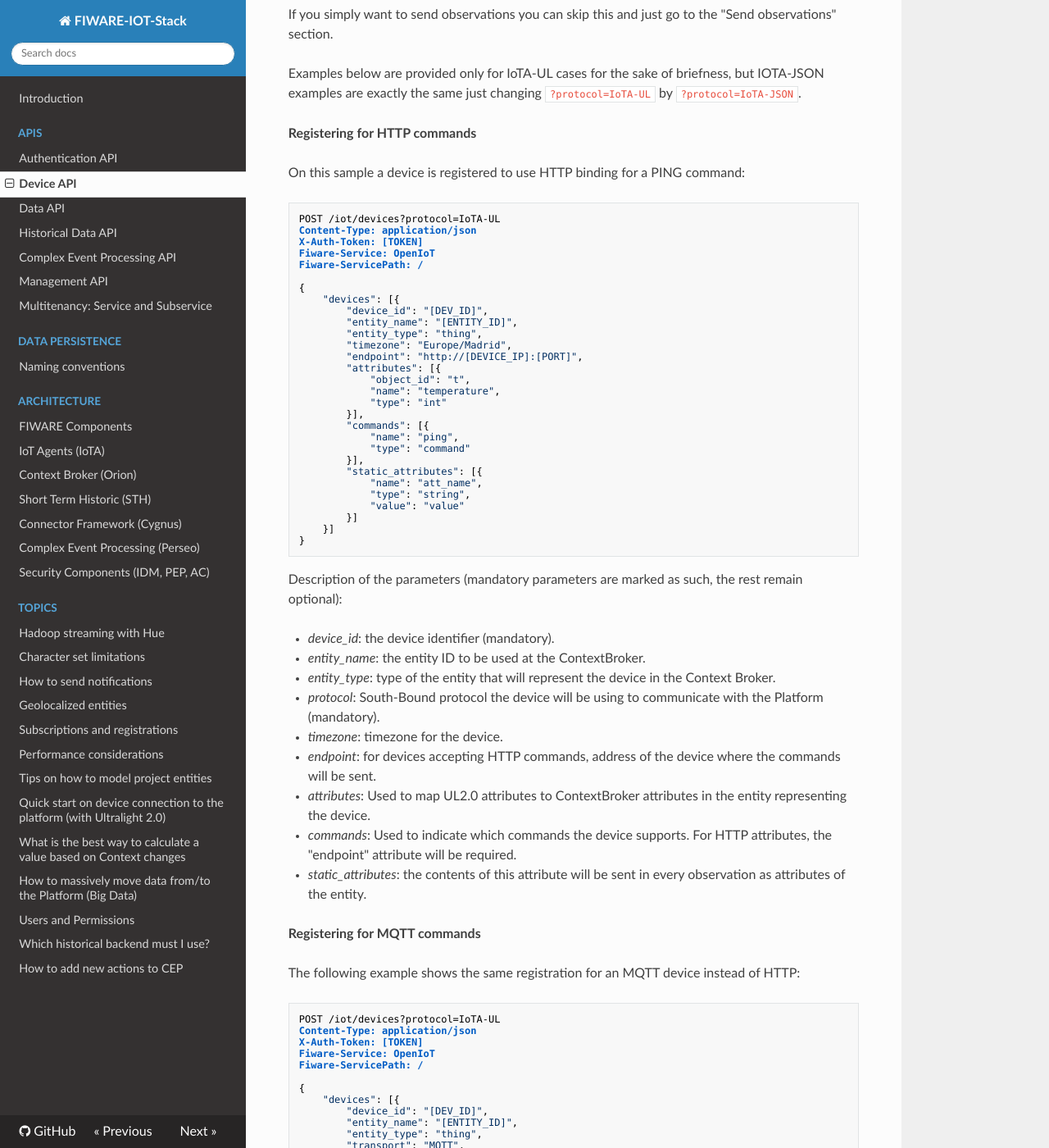
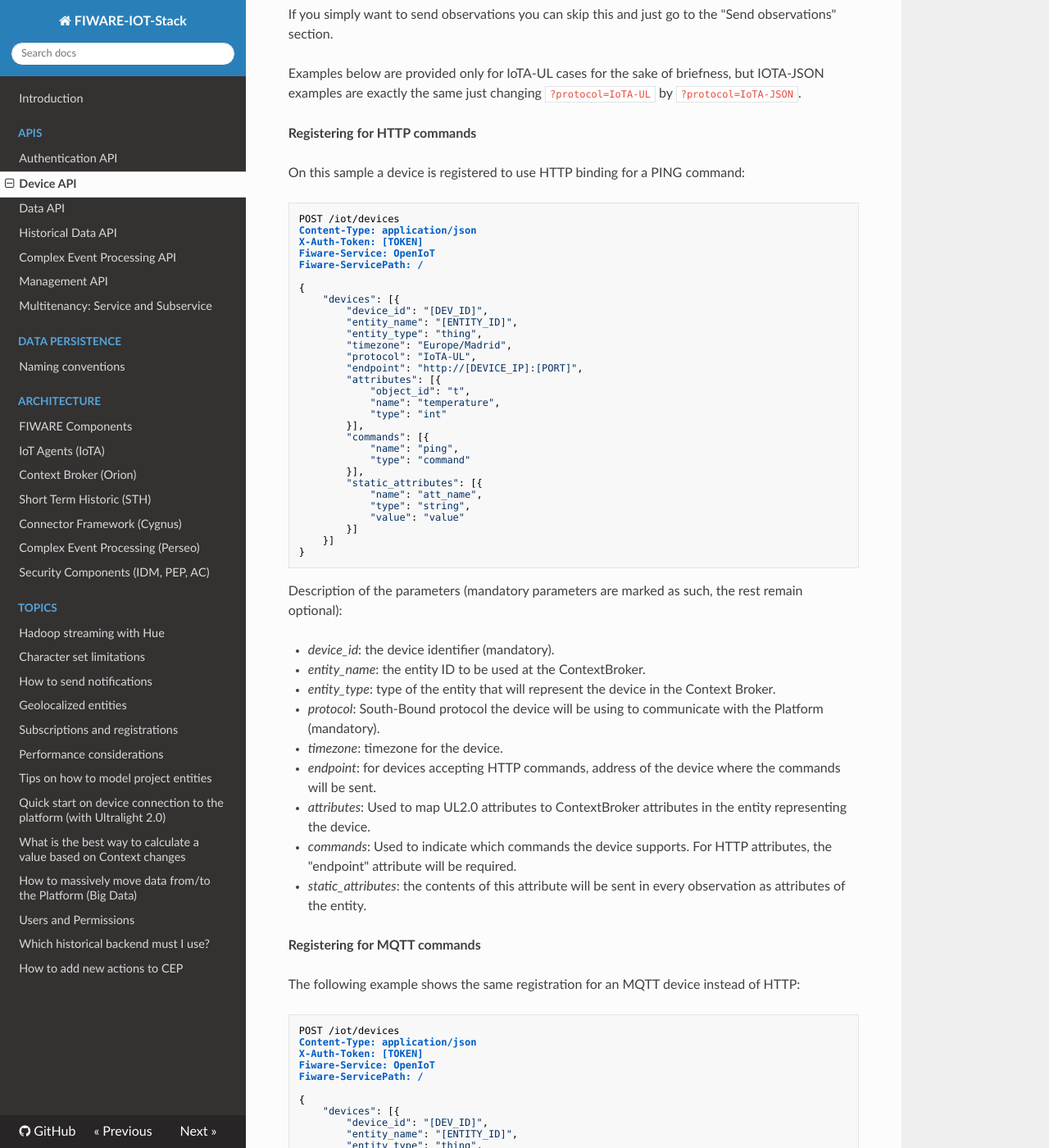
Before and after one commit to telefonicaid/thinking-cities, an MkDocs documentation site: the page built from docs/device_api.md, in a window 1280 px wide and 1400 px high, scrolled down 1872 px. Shown: the whole window at 82% size. Built offline with MkDocs 1.6.1, drawn with Linux system fonts in a browser that asks for light colours; nearby versions of some CDN libraries; old or Windows-style settings are respelled for this version of MkDocs; some of the changed text lies outside the part shown.

Commit message:
Update device_api.md

````diff
--- a/docs/device_api.md
+++ b/docs/device_api.md
@@ -91,7 +91,7 @@ exactly the same just changing `?protocol=IoTA-UL` by `?protocol=IoTA-JSON`.
 On this sample a device is registered to use HTTP binding for a PING command:
 
 ```
-POST /iot/devices?protocol=IoTA-UL
+POST /iot/devices
 Content-Type: application/json
 X-Auth-Token: [TOKEN]
 Fiware-Service: OpenIoT
@@ -140,7 +141,7 @@ be required.
 The following example shows the same registration for an MQTT device instead of HTTP:
 
 ```
-POST /iot/devices?protocol=IoTA-UL
+POST /iot/devices
 Content-Type: application/json
 X-Auth-Token: [TOKEN]
 Fiware-Service: OpenIoT
````
Also changed, not shown: other parts of docs/device_api.md (+2 -0 lines).
